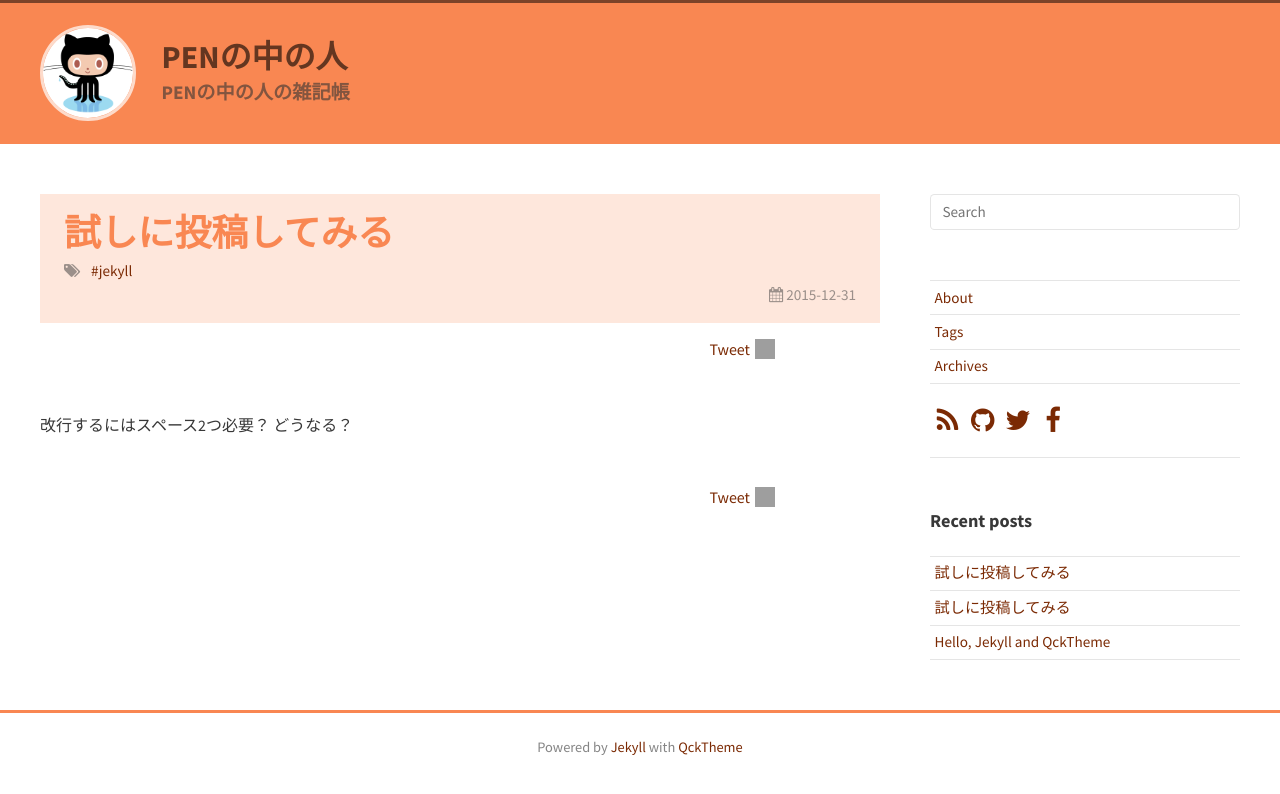
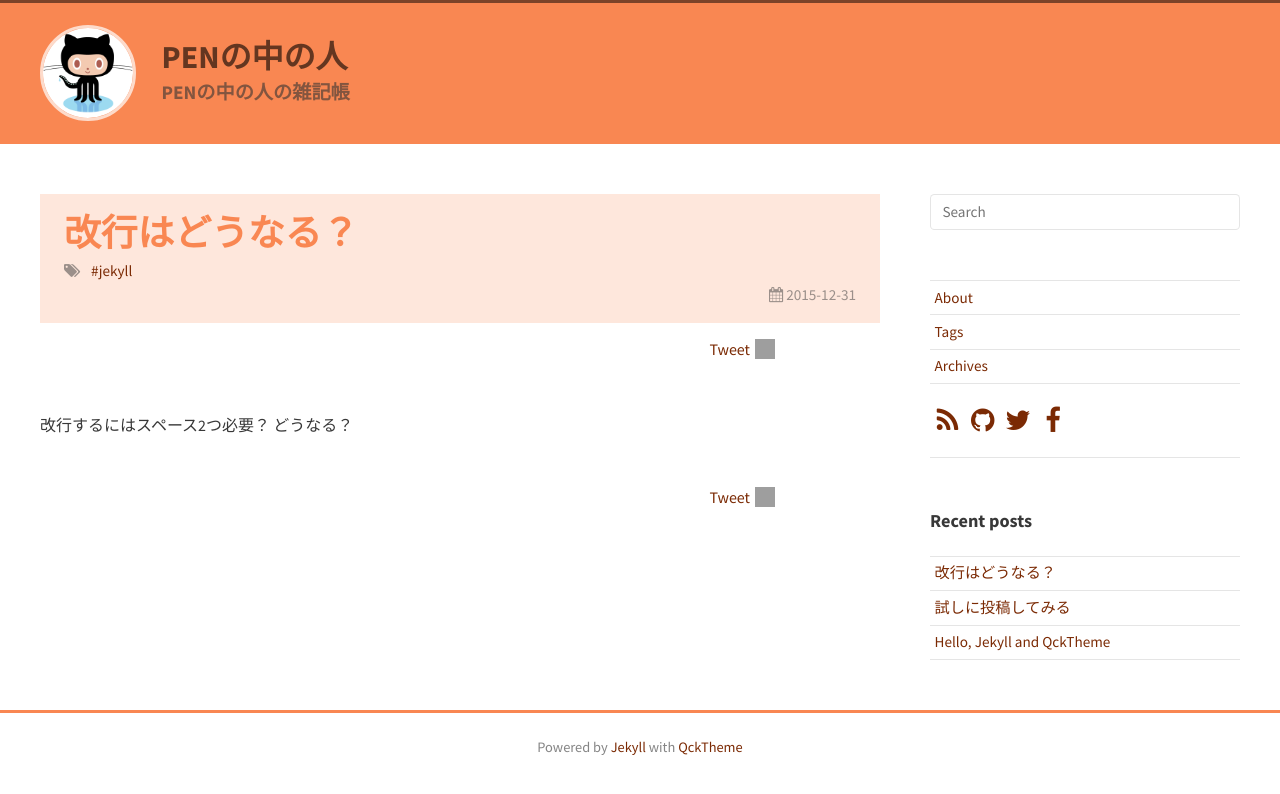
Before and after one commit to xDNCL/jekyll-test, a Jekyll site: the page built from _posts/2015-12-31-LineBreakTest.md, in a window 1280 px wide. Shown: the top 794 px of the page. Built offline with Jekyll 4.4.1, drawn with Linux system fonts in a browser that asks for light colours; nearby versions of some CDN libraries; Markdown is read by kramdown in place of the engine named in the settings; comment, search, counter and statistics services are not loaded; grey boxes are pictures that could not be loaded.

Commit message:
[Fix] タイトルを修正するのを忘れていた

```diff
--- a/_posts/2015-12-31-LineBreakTest.md
+++ b/_posts/2015-12-31-LineBreakTest.md
@@ -1,6 +1,6 @@
 ---
 layout: post
-title: 試しに投稿してみる
+title: 改行はどうなる？
 tags: jekyll
 ---
 
```
